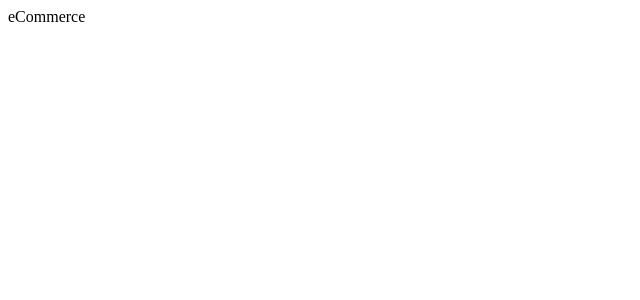
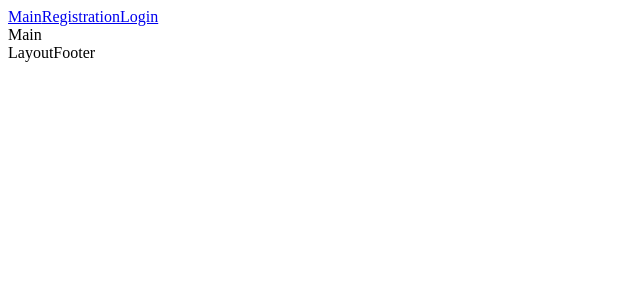
Before and after one commit to DanilBogdanov/eCommerce-Application, a React (Vite) app: page / in a window 1280 px wide. Shown: the top 300 px of the page, without its empty margins (0-640 px from the left). Built offline with nearby package versions, Linux system fonts and the light colour scheme.

Commit message:
feat: add layout components with links

```diff
--- a/src/App.tsx
+++ b/src/App.tsx
@@ -1,7 +1,17 @@
 import './App.css';
+import { ReactElement } from 'react';
+import { createBrowserRouter, RouterProvider } from 'react-router-dom';
+import Layout from './components/layout/Layout';
 
-function App() {
-  return <div>eCommerce</div>;
+const router = createBrowserRouter([
+  {
+    path: '/',
+    element: <Layout />,
+  },
+]);
+
+function App(): ReactElement {
+  return <RouterProvider router={router} />;
 }
 
 export default App;
--- /dev/null
+++ b/src/components/layout/Layout.tsx
@@ -0,0 +1,13 @@
+import { ReactElement } from 'react';
+import LayoutHeader from './layout-header/LayoutHeader';
+import LayoutFooter from './layout-footer/LayoutFooter';
+
+export default function Layout(): ReactElement {
+  return (
+    <>
+      <LayoutHeader />
+      Main
+      <LayoutFooter />
+    </>
+  );
+}
--- /dev/null
+++ b/src/components/layout/layout-footer/LayoutFooter.tsx
@@ -0,0 +1,5 @@
+import { ReactElement } from 'react';
+
+export default function LayoutFooter(): ReactElement {
+  return <div>LayoutFooter</div>;
+}
--- /dev/null
+++ b/src/components/layout/layout-header/LayoutHeader.tsx
@@ -0,0 +1,12 @@
+import { ReactElement } from 'react';
+import { NavLink } from 'react-router-dom';
+
+export default function LayoutHeader(): ReactElement {
+  return (
+    <div>
+      <NavLink to='/'>Main</NavLink>
+      <NavLink to='/registration'>Registration</NavLink>
+      <NavLink to='/login'>Login</NavLink>
+    </div>
+  );
+}
```
